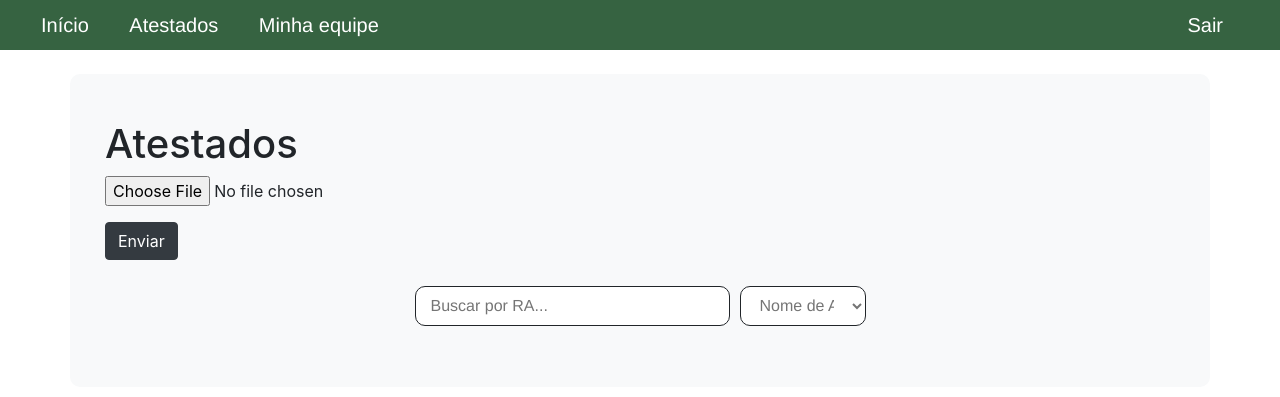
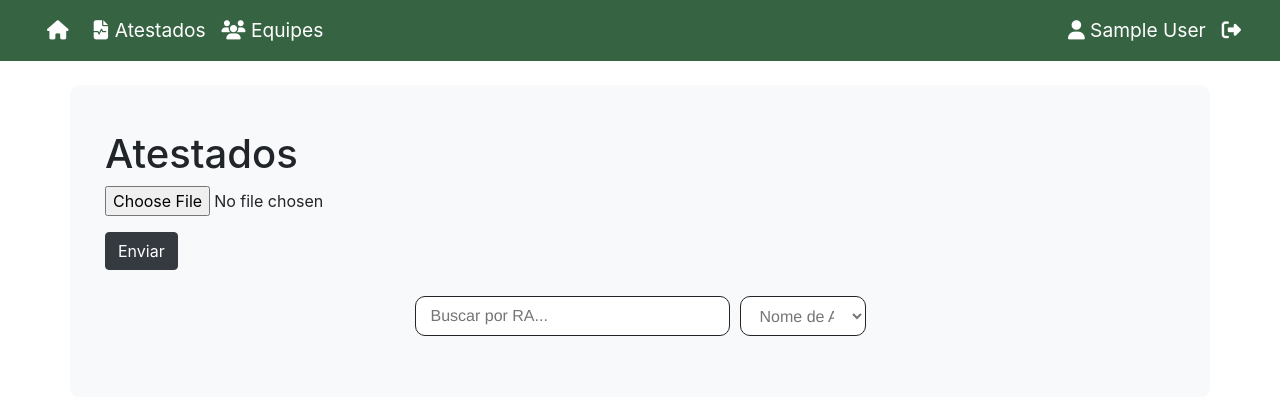
Before and after one commit to Galaticos-API/API-1, a Flask app: page /atestados/ in a window 1280 px wide. Shown: the top 397 px of the page. Run offline with Flask 3, Linux system fonts and the light colour scheme; the visitor is signed in with stand-in values (Sample User, id 1); some libraries are stand-ins or nearby versions.

Commit message:
FEAT - Nome completo do usuário é salvo ao logar FEAT - Select de usuarios dinamico na criacao da equipe FEAT - Lista de equipes na tab de equipes STYLE - Icones na navbar DOCS - Modelo de avaliação (diagrama de classe)

```diff
--- a/src/app.py
+++ b/src/app.py
@@ -83,6 +83,9 @@ def login():
 
                     if bcrypt.checkpw(senha, senha_armazenada): # Comparar senha digitada com a senha no JSON
                         session["RA"] = ra  # Armazena o RA na sessão
+                        nome = user["nome"]
+                        nome = nome.split()
+                        session["nome"] = nome[0] + " " + nome[-1]
                         flash("Login realizado com sucesso!", "success") # toast para mostrar na tela
                         return redirect(url_for("home"))
 
@@ -107,7 +110,7 @@ def logout():
 
 
 # Pega as rotas da parte de controlar usuarios e adiciona o prefixo /usuario
-app.register_blueprint(usuarios_bp, url_prefix="/usuario")
+app.register_blueprint(usuarios_bp, url_prefix="/usuario/")
 app.register_blueprint(atestados_bp, url_prefix="/atestado/")
 app.register_blueprint(equipes_bp, url_prefix="/equipe/")
 app.register_blueprint(endpoint_bp, url_prefix="/endpoint/")
--- a/src/back/endpoint.py
+++ b/src/back/endpoint.py
@@ -4,7 +4,7 @@ import json, os
 
 endpoint_bp = Blueprint('endpoint_bp', __name__)
 
-CAMINHO_ATESTADOS = 'uploads.json'
+CAMINHO_ATESTADOS = 'JSON/uploads.json'
 
 @endpoint_bp.route('/back/JSON/uploads', methods=['GET'])
 # @login_required (exige login)
--- a/src/back/equipe.py
+++ b/src/back/equipe.py
@@ -1,6 +1,7 @@
 from flask import Blueprint, Flask, request, jsonify, flash
 import json
 import os
+import uuid
 
 equipes_bp = Blueprint("equipes", __name__)
 
@@ -8,10 +9,20 @@ equipes_bp = Blueprint("equipes", __name__)
 # e o caminho do arquivo é relativo ao app.py
 BASE_DIR = os.path.dirname(os.path.abspath(__file__))
 EQUIPES_FILE_PATH = os.path.join(BASE_DIR+"\\JSON\\", 'equipes.json')
+USERS_FILE_PATH = os.path.join(BASE_DIR+"\\JSON\\", 'users.json')
 
 if not os.path.exists(BASE_DIR+"/JSON/"):
     os.makedirs(BASE_DIR+"/JSON/")  # Cria a pasta se ela não existir
 
+users = []
+try:
+    if os.path.exists(USERS_FILE_PATH) and os.path.getsize(USERS_FILE_PATH) > 0:
+        with open(USERS_FILE_PATH, 'r') as file:
+            users = json.load(file)
+    else:
+        users = []
+except FileNotFoundError:
+    users = []
 
 
 @equipes_bp.route('/add', methods=['POST'])
@@ -24,8 +35,18 @@ def add():
         for m in membros:
             print(f"Usuário {m['id_usuario']} - Cargo: {m['cargo']}")
 
+
+
+
         # Armazenar os dados de usuários
-        equipe = {"nome": nome, "membros": membros}
+        # ✅ Gerar um ID único
+        equipe_id = str(uuid.uuid4())  # se quiser algo tipo: '2ff4-8be2...'
+        equipe = {
+            "id": equipe_id,
+            "nome": nome,
+            "membros": membros
+        }
+
 
         try:
             # Deixar todos os dados registrados em um arquivo JSON
@@ -56,6 +77,13 @@ def get_equipes():
             with open(EQUIPES_FILE_PATH, 'r') as file:
                 equipes = json.load(file)
 
+            usuarios_dict = {u["ra"]: u["nome"] for u in users}
+            for equipe in equipes:
+                for membro in equipe.get("membros", []):
+                    id_usuario = membro.get("id_usuario")
+                    nome = usuarios_dict.get(id_usuario, "Desconhecido")
+                    nome = nome.split()
+                    membro["nome"] = nome[0] + " " + nome[-1]
         else:
             equipes = []
     except FileNotFoundError:
--- a/src/back/user.py
+++ b/src/back/user.py
@@ -71,6 +71,7 @@ def add():
 
     # Validação da senha
     if not validar_senha(senha):
+        flash("A senha deve ter pelo menos 6 caracteres", "error")
         return jsonify({"message": "A senha deve ter pelo menos 6 caracteres"}), 400
 
     # Criptografar a senha
--- a/src/static/styles/styles.css
+++ b/src/static/styles/styles.css
@@ -45,6 +45,8 @@
     text-decoration: none;
     color: black;
     &:hover {
+        text-decoration: none;
+        color: black;
         background: #ebebeb;
     }
 
@@ -53,19 +55,31 @@
     }
 }
 
+.fas {
+    color: white;
+}
+
 .navbar {
     background-color: #366341;
-}
+    color: white;
 
-.navbar-contents {
-    a {
-        font-family: Helvetica;
+    .nav-link {
         color: white;
-        padding: 10px;
+        text-align: center;
+        font-size: 1.2rem;
         transition: 100ms;
+        border-radius: 10px;
+    }
+    .navbar-brand {
+        font-size: 18px;
+        color: white;
     }
 
-    a:hover {
+    .nav-item {
+        font-size: 15px;
+    }
+
+    .nav-link:hover {
         background-color: #25562b;
         color: white;
     }
--- a/src/templates/atestados.html
+++ b/src/templates/atestados.html
@@ -2,7 +2,7 @@
 {% extends "base.html" %} {% block title %}Atestados{% endblock %} {% block content %}
 <div class="content">
   <h1>Atestados</h1>
-  <form class="formAtestado mb-3" action="/atestado/upload/" method="POST" enctype="multipart/form-data">
+  <form class="formAtestado mb-3" method="POST" enctype="multipart/form-data">
     <input class="mb-3" type="file" name="file" id="file" accept=".pdf" required />
     <button class="btn btn-dark" type="submit">Enviar</button>
   </form>
@@ -19,6 +19,7 @@
 </div>
 
 <script>
+  $(document).ready(function () {
     function filterDocuments() {
       let searchInput = document.getElementById("search").value.toLowerCase();
       let categoryFilter = document.getElementById("category").value;
@@ -35,6 +36,28 @@
         }
       });
     }
+
+    $(".formAtestado").on("submit", function (e) {
+      e.preventDefault(); // evita que a página recarregue
+
+      let form = $(this)[0]; // pega o form HTML
+      let formData = new FormData(form); // cria um FormData com os dados do form (inclusive o arquivo!)
+
+      $.ajax({
+        url: "/atestado/upload/",
+        type: "POST",
+        data: formData,
+        processData: false, // impede que o jQuery processe os dados
+        contentType: false, // deixa o browser decidir o tipo (multipart/form-data)
+        success: function (response) {
+          window.location.reload()
+        },
+        error: function (xhr, status, error) {
+          console.error(xhr.responseText);
+        },
+      });
+    });
+  });
 </script>
 
 {% endblock %}
--- a/src/templates/base.html
+++ b/src/templates/base.html
@@ -33,23 +33,44 @@
 
     <!--BOOTSTRAP ICONS IMPORT-->
     <link rel="stylesheet" href="https://cdn.jsdelivr.net/npm/bootstrap-icons@1.11.3/font/bootstrap-icons.min.css" />
+    <!--FONT AWESOME-->
+    <link rel="stylesheet" href="https://cdnjs.cloudflare.com/ajax/libs/font-awesome/6.5.0/css/all.min.css" />
+
+    <!--JS DATATABLES-->
+    <link rel="stylesheet" href="https://cdn.datatables.net/2.2.2/css/dataTables.dataTables.css" />
+    <script src="https://cdn.datatables.net/2.2.2/js/dataTables.js"></script>
   </head>
 
   <body>
-    <nav class="navbar navbar-expand-lg py-0">
+    <nav class="navbar navbar-expand-lg">
       <div class="container-fluid">
-        <div class="navbar-contents">
-          <a class="navbar-brand" href="/">Início</a>
-          <a class="navbar-brand" href="/atestados">Atestados</a>
-          <a class="navbar-brand" href="/equipe">Minha equipe</a>
-        </div>
-        <div class="navbar-contents">
-          {% if "RA" not in session %}
-          <a id="loginBtn" class="navbar-brand " href="/login">Login</a>
-          <a id="cadastroBtn" class="navbar-brand " href="/cadastro/">Cadastro</a>
-          {% else %}
-          <a id="logoutBtn" class="navbar-brand " href="/logout/">Sair</a>
-          {% endif %}
+        <a class="nav-link" href="/"><i class="fas fa-home"></i></a>
+        <button class="navbar-toggler" type="button" data-toggle="collapse" data-target="#navbarResponsive" aria-controls="navbarResponsive" aria-expanded="false" aria-label="Toggle navigation">
+          <i class="fas fa-bars"></i>
+        </button>
+
+        <div class="collapse navbar-collapse justify-content-between" id="navbarResponsive">
+          <!-- Links da esquerda -->
+          <div class="navbar-nav">
+            <a class="nav-link w-auto" href="/atestados"><i class="fas fa-file-medical-alt"></i> Atestados</a>
+            <a class="nav-link w-auto" href="/equipe"><i class="fas fa-users"></i> Equipes</a>
+          </div>
+
+          <!-- Login / Usuário na direita -->
+          <div class="navbar-nav">
+            <span class="nav-link w-auto">
+              {% if "nome" in session %}
+              <i class="fas fa-user"></i>
+              {{ session["nome"] }}{% endif %}
+            </span>
+
+            {% if "RA" not in session %}
+            <a class="nav-link" href="/login"><i class="fas fa-sign-in-alt"></i> Login</a>
+            <a class="nav-link" href="/cadastro/"><i class="fas fa-user-plus"></i> Cadastrar</a>
+            {% else %}
+            <a class="nav-link" href="/logout/"><i class="fas fa-sign-out-alt"></i></a>
+            {% endif %}
+          </div>
         </div>
       </div>
     </nav>
@@ -57,7 +78,14 @@
     {% with messages = get_flashed_messages(with_categories=true) %} {% if messages %}
     <div id="toast-container" style="position: absolute; top: 5rem; right: 3rem; z-index: 9999">
       {% for category, message in messages %}
-      <div style="font-size: larger;padding: 10px;" class="toast align-items-center text-white bg-{{ 'success' if category == 'success' else 'danger' }}" role="alert" aria-live="assertive" aria-atomic="true" data-delay="3000">
+      <div
+        style="font-size: larger; padding: 10px"
+        class="toast align-items-center text-white bg-{{ 'success' if category == 'success' else 'danger' }}"
+        role="alert"
+        aria-live="assertive"
+        aria-atomic="true"
+        data-delay="3000"
+      >
         <div class="d-flex">
           <div class="toast-body">{{ message }}</div>
           <button type="button" class="ml-2 mb-1 close" data-dismiss="toast" aria-label="Close">
--- a/src/templates/user/cadastro.html
+++ b/src/templates/user/cadastro.html
@@ -85,7 +85,7 @@
           window.location.replace("/login/");
         },
         error: function (response) {
-          let responseJson = response.responseJSON;
+          window.location.reload()
         },
       });
     });
```
Also changed, not shown: src/back/atestados.py (+25 -20 lines), src/templates/equipe.html (+119 -15 lines), 1 other file. Lines whose indentation alone changed are shown as unchanged.
